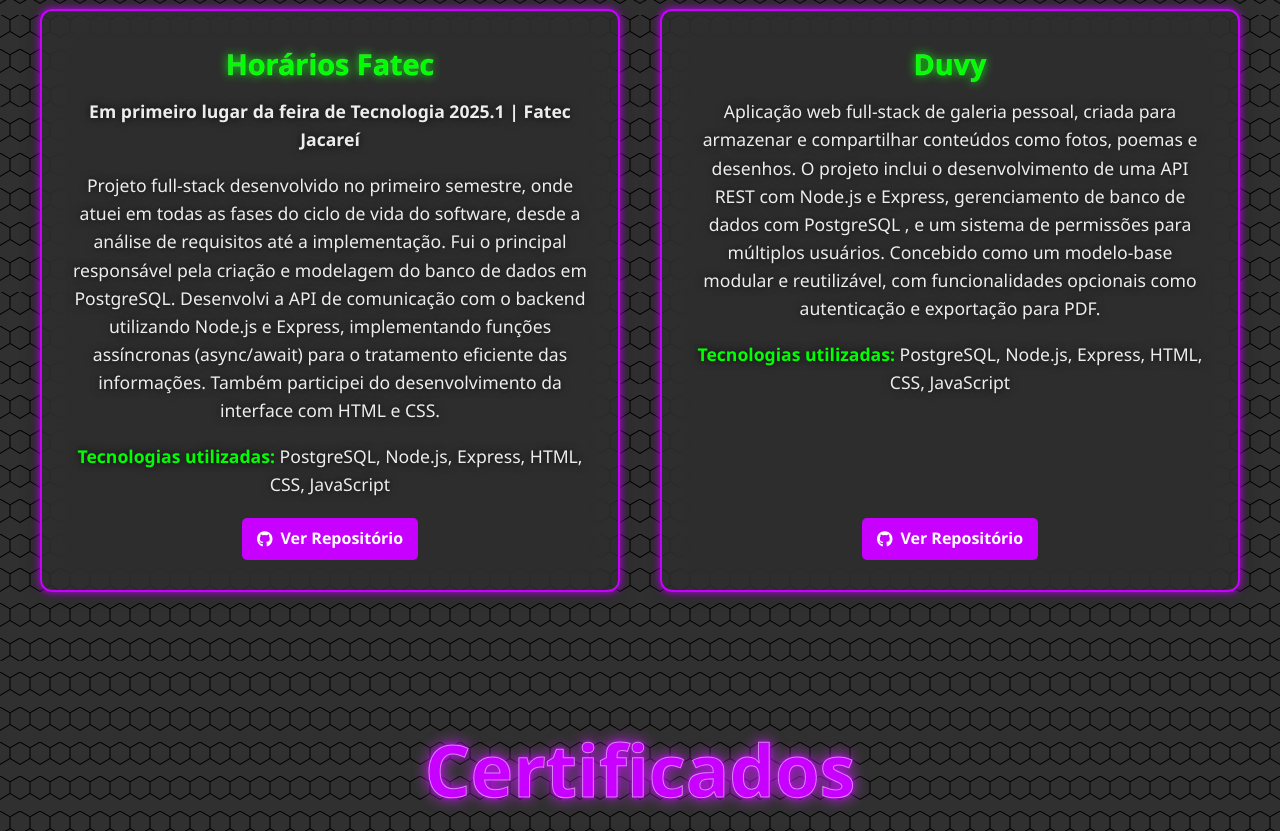
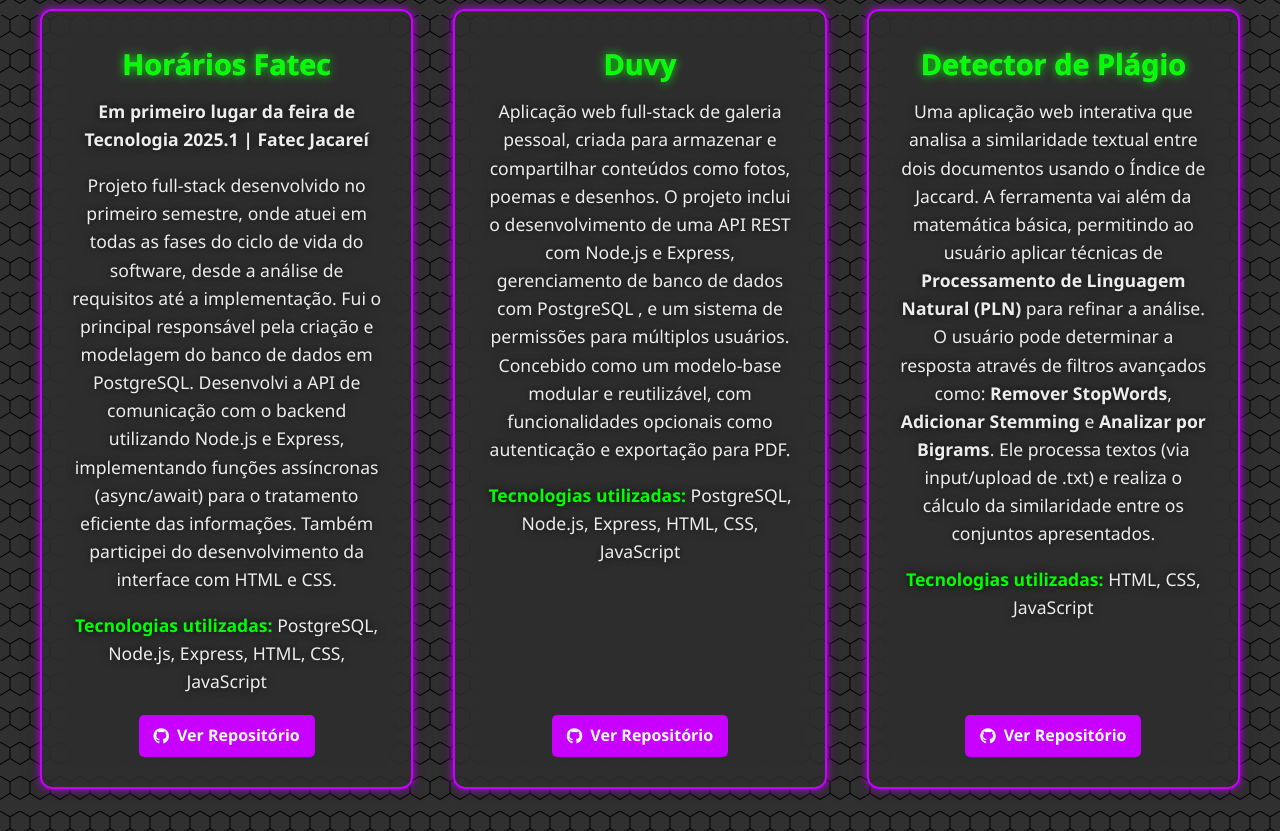
Before and after one commit to Nicolas-KS24/Portfolio, a plain HTML site: page docs/index.html in a window 1280 px wide. Shown: the part 1786-2617 px from the top of the page. Drawn offline with Linux system fonts and the light colour scheme.

Commit message:
Adição de projetos

```diff
--- a/docs/index.html
+++ b/docs/index.html
@@ -112,6 +112,20 @@
                         </a>
                     </div>
                 </div>
+                <div class="project-card">
+                    <h3>Detector de Plágio</h3>
+                    <p> Uma aplicação web interativa que analisa a similaridade textual entre dois documentos usando o
+                        Índice de Jaccard. A ferramenta vai além da matemática básica, permitindo ao usuário aplicar técnicas de
+                        <strong>Processamento de Linguagem Natural (PLN)</strong> para refinar a análise. O usuário pode determinar a resposta
+                        através de filtros avançados como: <strong>Remover StopWords</strong>, <strong>Adicionar Stemming</strong> e <strong> Analizar por Bigrams</strong>.
+                        Ele processa textos (via input/upload de .txt) e realiza o cálculo da similaridade entre os conjuntos apresentados.</p>
+                    <p class="theme-subtitle"><strong>Tecnologias utilizadas:</strong> HTML, CSS, JavaScript</p>
+                    <div class="repo-link">
+                        <a href="https://github.com/nickdsm24/Similaridade-de-Jaccard" target="_blank">
+                            <i class="fab fa-github"></i> Ver Repositório
+                        </a>
+                    </div>
+                </div>
             </div>
         </section>
 
```
Lines whose indentation alone changed are shown as unchanged.
